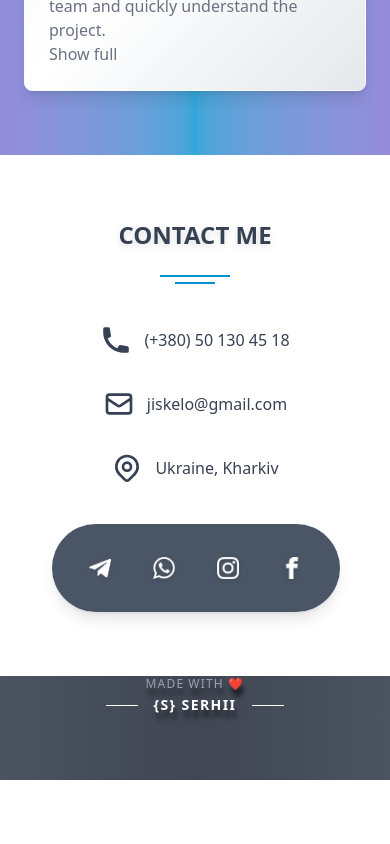
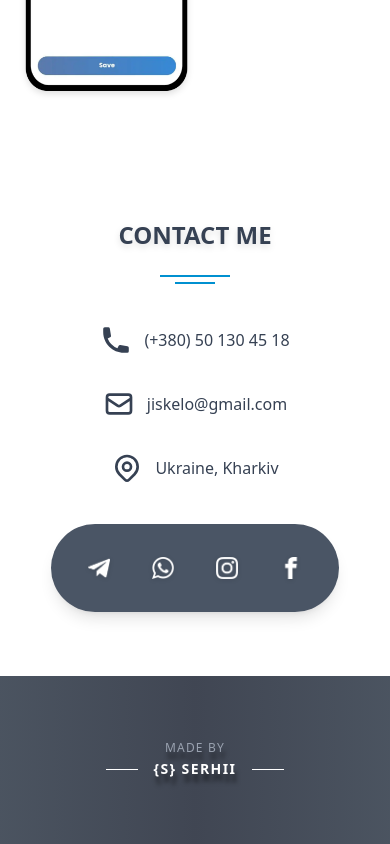
Before and after one commit to J-iSkeLo/portfolio, a Vue app: page / in a window 390 px wide. Shown: the part 9956-10800 px from the top of the page. Before the commit the page ends 10736 px from the top, so only its background shows below. Built offline with nearby package versions, Linux system fonts and the light colour scheme.

Commit message:
chore: improve my life section styles

```diff
--- a/src/components/BlogSection.vue
+++ b/src/components/BlogSection.vue
@@ -7,7 +7,7 @@ const props = defineProps<{
 </script>
 
 <template>
-    <section class="[&>p]:text-lg [&>p]:mb-10 [&>p:last-child]:mb-0">
+    <section class="[&_p]:text-lg [&_p]:mb-10 [&_p:last-child]:mb-0">
         <Title :title :is-light="true" />
         <slot />
     </section>
--- a/src/components/Navbar.vue
+++ b/src/components/Navbar.vue
@@ -22,7 +22,7 @@ const { isOpened, toggleNavbar } = useNavbar()
 
 <template>
     <nav class="text-w">
-        <div class="flex md:hidden justify-end">
+        <div class="flex lg:hidden justify-end">
             <button
                 type="button"
                 data-toggle="collapse"
@@ -40,12 +40,12 @@ const { isOpened, toggleNavbar } = useNavbar()
 
         <div
             :class="[
-                'md:static md:h-full overflow-hidden lg:overflow-visible border-white/20 transition-all duration-500',
+                'lg:static lg:h-full overflow-hidden lg:overflow-visible border-white/20 transition-all duration-500',
                 isOpened ? 'mt-6 h-[270px] border-t pt-6' : 'h-0',
             ]"
         >
             <ul
-                class="flex flex-col md:flex-row justify-end space-y-3 md:space-y-0 md:space-x-6 uppercase text-md lg:text-sm"
+                class="flex flex-col lg:flex-row justify-end space-y-3 lg:space-y-0 lg:space-x-6 uppercase text-md lg:text-sm"
             >
                 <li v-for="link in links" :key="link.title">
                     <RouterLink
--- a/src/components/Views/LifeView.vue
+++ b/src/components/Views/LifeView.vue
@@ -5,15 +5,19 @@ import photo from '@/assets/img/me-2.jpg'
 
 <template>
     <div class="container max-w-250">
-                <!-- <img -->
-                <!--     :src="photo" -->
-                <!--     alt="Olexiy Chornenkyi sitting on a chair behind a table with a two monitors and a cup of coffee" -->
-                <!--     class="rounded-2xl shadow-hero w-full sm:w-125" -->
-                <!--     width="320" -->
-                <!--     height="370" -->
-                <!-- /> -->
+        <BlogSection title="1. Beginning of programming">
+            <div class="flex flex-col sm:flex-row gap-8">
+                <div>
+                    <img
+                        :src="photo"
+                        alt="Olexiy Chornenkyi sitting on a chair behind a table with a two monitors and a cup of coffee"
+                        class="rounded-2xl shadow-hero w-full min-w-75"
+                        width="320"
+                        height="370"
+                    />
+                </div>
 
-        <BlogSection title="1. Beginning of programming">
+                <div>
                     <p>The beginning of my programming started at the end of 2019. Since I was
                     working at a hard job (where you have to work physically) and in poor
                     conditions, it encouraged me to change my line of work. At that time, my
@@ -33,6 +37,8 @@ import photo from '@/assets/img/me-2.jpg'
                     you need to try to learn! According to the video lessons I wrote a few
                     applications something like notes, where I worked with the database and
                         basic features of Android Jetpack, as well as with AsyncTask.</p>
+                </div>
+            </div>
         </BlogSection>
 
         <BlogSection title="2. First Android application (JAVA)">
--- a/src/components/Views/MainView.vue
+++ b/src/components/Views/MainView.vue
@@ -14,8 +14,8 @@ import ToTop from '@/components/ToTop.vue'
         <About />
         <Skills />
         <Personal />
+        <Testimonials />
         <Portfolio />
-        <Testimonials />
         <Contact />
         <Author />
     </div>
--- a/src/components/sections/Author.vue
+++ b/src/components/sections/Author.vue
@@ -3,7 +3,10 @@ import Section from '@/components/Section/Section.vue'
 </script>
 
 <template>
-    <Section cover="bg-gradient bg-gradient-to-r from-gray-800 via-gray-900 to-gray-800">
+    <Section
+        cover="bg-gradient bg-gradient-to-r from-gray-800 via-gray-900 to-gray-800"
+        class="pt-16 md:pt-20"
+    >
         <div class="text-center">
             <a
                 href="https://serhii.io/about-me"
@@ -11,25 +14,37 @@ import Section from '@/components/Section/Section.vue'
                 class="text-center inline-block transition-all hover:-translate-y-2 duration-500 relative group"
             >
                 <span
-                    class="block text-gray-400 tracking-widest text-xs lg:text-sm group-hover:-translate-y-2 transition-all duration-500 group-hover:scale-90 drop-shadow-[2px_8px_2px_rgb(0_0_0/50%)] group-hover:drop-shadow-[2px_5px_2px_rgb(0_0_0/50%)]"
+                    :class="[
+                        'block text-gray-400 tracking-widest text-xs lg:text-sm',
+                        'group-hover:-translate-y-2 transition-all duration-500 group-hover:scale-90',
+                        'drop-shadow-[2px_8px_2px_rgb(0_0_0/50%)]',
+                        'group-hover:drop-shadow-[2px_5px_2px_rgb(0_0_0/50%)]',
+                    ]"
                 >
-                    <span class="mr-1">MADE</span>
                     <span class="opacity-100 m-0 transition-all duration-1000 inline-block">
-                        WITH ❤️
+                        MADE BY
                     </span>
                 </span>
 
                 <div class="inline-flex font-bold tracking-widest text-sm lg:text-md relative">
-                    <div
-                        class="absolute h-px -left-12 top-1/2 w-8 delay-200 group-hover:w-24 bg-white group-hover:opacity-30 group-hover:translate-x-[-4px] group-hover:-translate-y-2.5 transition-all duration-1000"
-                    ></div>
-                    <div
-                        class="absolute h-px -right-12 top-1/2 w-8 delay-200 group-hover:w-24 bg-white group-hover:opacity-30 group-hover:translate-x-[5px] group-hover:-translate-y-2.5 transition-all duration-1000"
-                    ></div>
+                    <div :class="[
+                        'absolute h-px -left-12 top-1/2 w-8 delay-200 group-hover:w-24',
+                        'bg-white group-hover:opacity-30 group-hover:-translate-x-1',
+                        'group-hover:-translate-y-2.5 transition-all duration-1000',
+                    ]"></div>
 
-                    <h3
-                        class="text-white relative font-sans group-hover:translate-y-2 transition-all duration-700 group-hover:scale-150 drop-shadow-[2px_8px_2px_rgb(0_0_0/50%)] group-hover:drop-shadow-[8px_10px_2px_rgb(0_0_0/50%)]"
-                    >
+                    <div :class="[
+                        'absolute h-px -right-12 top-1/2 w-8 delay-200 group-hover:w-24',
+                        'bg-white group-hover:opacity-30 group-hover:translate-x-[5px]',
+                        'group-hover:-translate-y-2.5 transition-all duration-1000',
+                    ]"></div>
+
+                    <h3 :class="[
+                        'text-white relative font-sans group-hover:translate-y-2',
+                        'transition-all duration-700 group-hover:scale-150',
+                        'drop-shadow-[2px_8px_2px_rgb(0_0_0/50%)]',
+                        'group-hover:drop-shadow-[8px_10px_2px_rgb(0_0_0/50%)]',
+                    ]">
                         &#123;S&#125; SERHII
                     </h3>
                 </div>
--- a/src/components/sections/Contact.vue
+++ b/src/components/sections/Contact.vue
@@ -5,8 +5,7 @@ import { contacts } from '@/modules/contactMe'
 </script>
 
 <template>
-    <div class="px-7" id="contact">
-        <Section title="Contact me">
+    <Section title="Contact me" id="contact">
         <div class="container">
             <div class="flex flex-col md:flex-row align-center justify-center gap-y-8 gap-x-14">
                 <a
@@ -36,5 +35,4 @@ import { contacts } from '@/modules/contactMe'
             </div>
         </div>
     </Section>
-    </div>
 </template>
```
Lines whose indentation alone changed are shown as unchanged.
